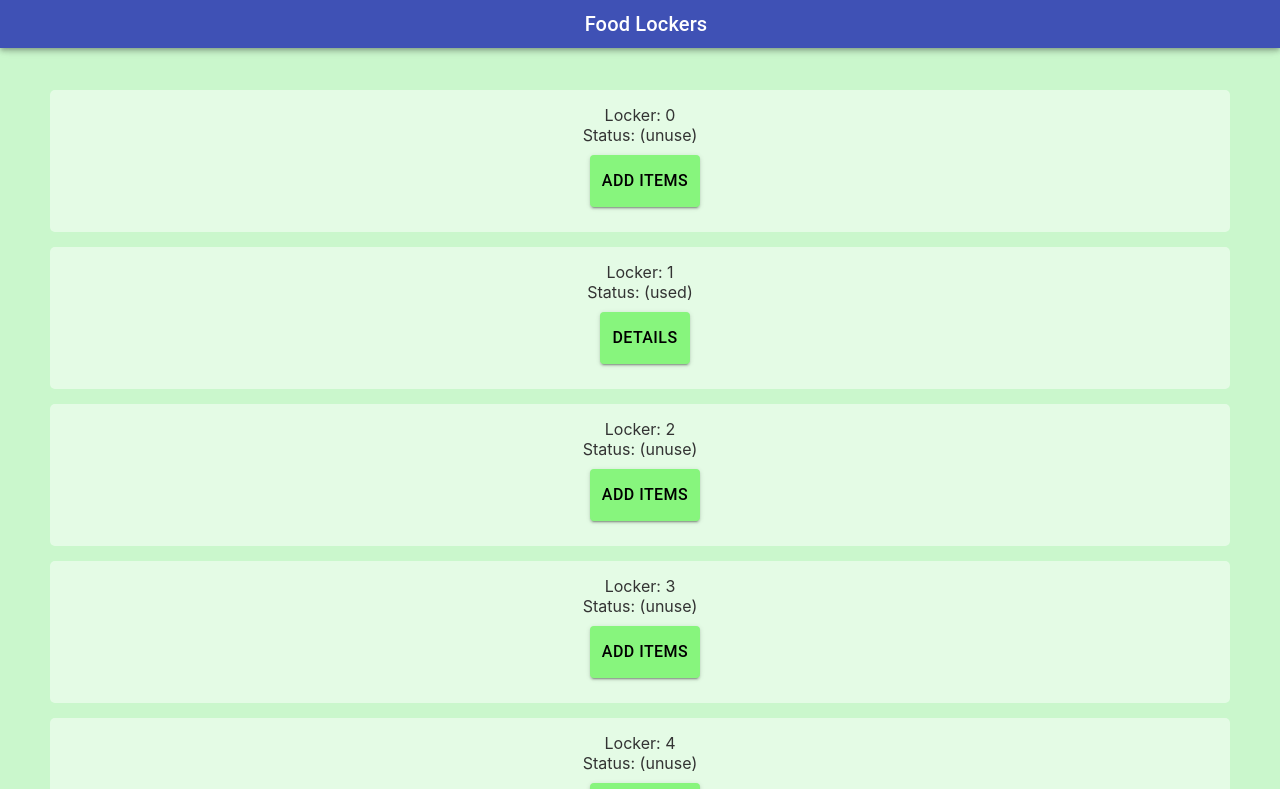
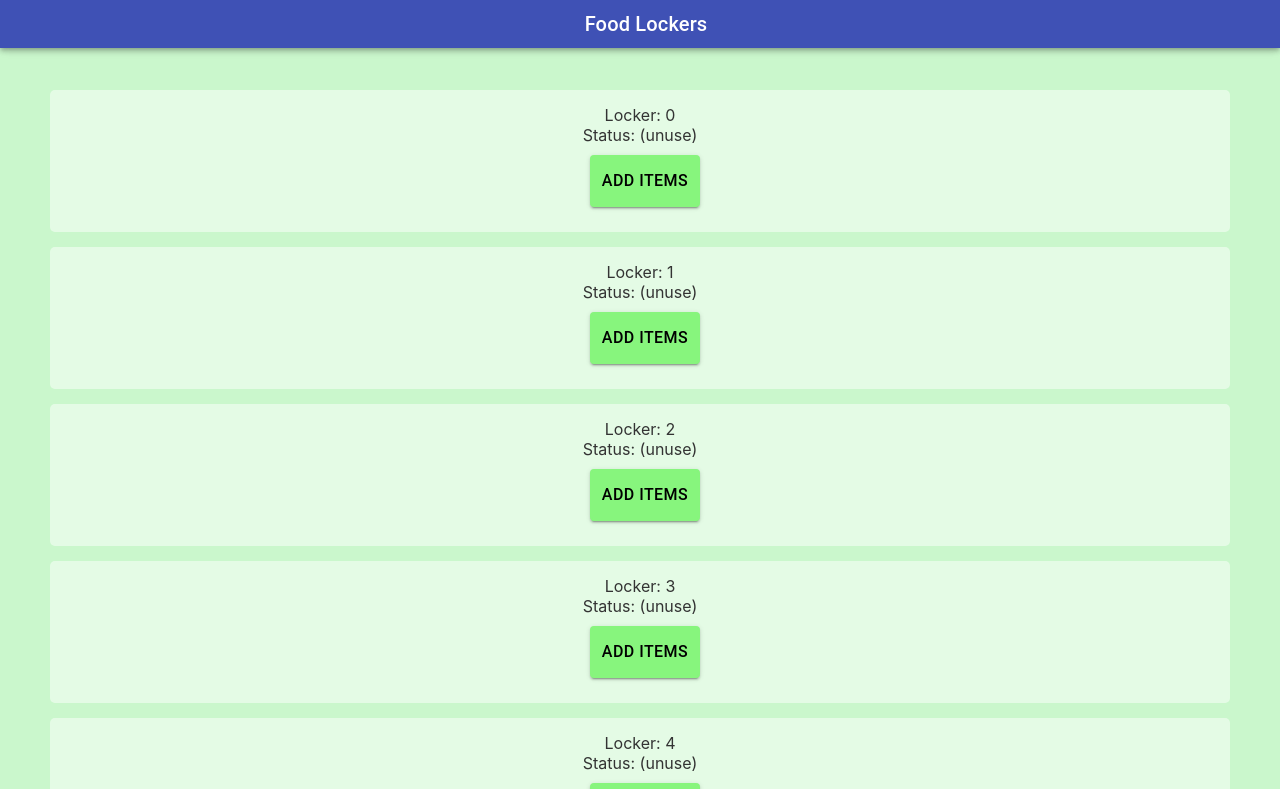
Before and after one commit to Khoi8/hackgt7, a React (Create React App) app: page / in a window 1280 px wide. Shown: the top 789 px of the page. Built offline with nearby package versions, Linux system fonts and the light colour scheme.

Commit message:
Update ShopList.js

```diff
--- a/src/components/ShopList/ShopList.js
+++ b/src/components/ShopList/ShopList.js
@@ -25,8 +25,8 @@ export class ShopList extends Component {
             items:[],
             catalog: [],
             isLoaded: false,
-            lockers: [[0," (unuse)",[]],[1," (used)",[]],[2," (unuse)",[]],[3," (unuse)",[]],[4," (unuse)",[]],[5," (unuse)",[]]],
-            lockerButtons:[[0, " (unuse)"],[1, " (used)"],[2, " (unuse)"],[3, " (unuse)"],[4, " (unuse)"],[5, " (unuse)"]],
+            lockers: [[0," (unuse)",[]],[1," (unuse)",[[]]],[2," (unuse)",[]],[3," (unuse)",[]],[4," (unuse)",[]],[5," (unuse)",[]]],
+            lockerButtons:[[0, " (unuse)"],[1, " (unuse)"],[2, " (unuse)"],[3, " (unuse)"],[4, " (unuse)"],[5, " (unuse)"]],
             lockerindex:0
 
         }
```
